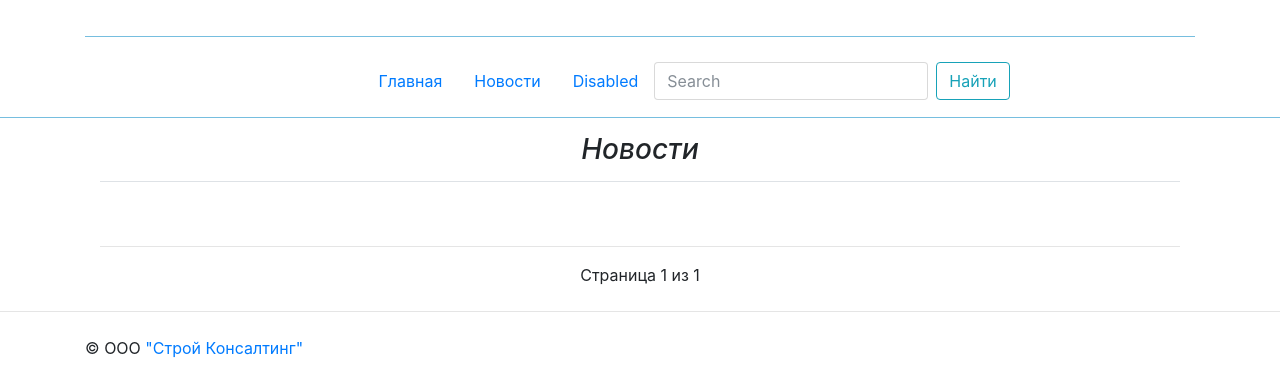
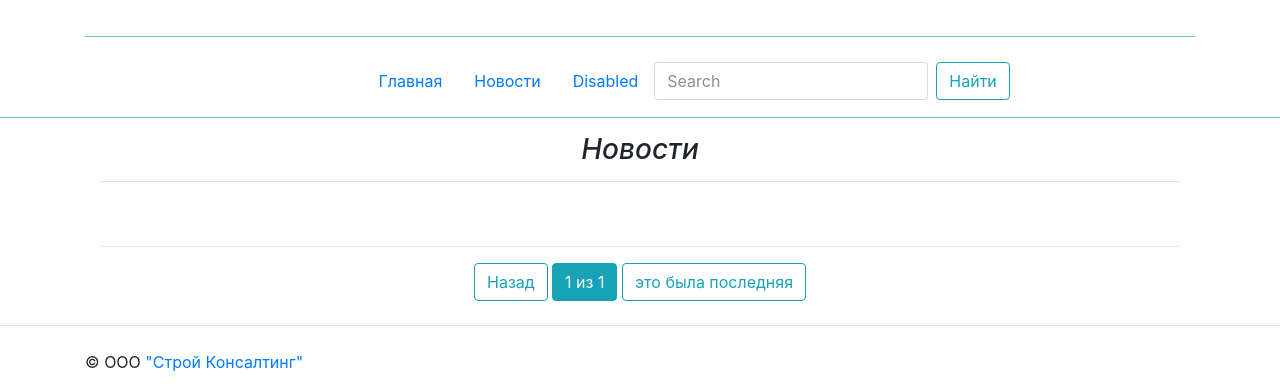
Before and after one commit to Rosabuhit/mysite, a Django app: page /news/ in a window 1280 px wide. Shown: the part 484-874 px from the top of the page. Before the commit the page ends 842 px from the top, so only its background shows below. Run offline with Django 3.2, Linux system fonts and the light colour scheme; data that the repository does not hold is empty; some libraries are stand-ins or nearby versions.

Commit message:
добавлены стат урлы и верстка новостной страницы

```diff
--- a/info/templates/news.html
+++ b/info/templates/news.html
@@ -20,7 +20,6 @@
                     <div align="center" class="news">
                         <h2 class="blog-post-title">{{ new.title }}</h2>
                         <p class="blog-post-meta">{{ new.created_date }}
-                        <p>{{ new.body | safe | truncatechars:30}}</p>
                             <br /><hr>
                         <a href="{% url 'news_detail' pk=new.pk %}" class="btn btn-info btn-rounded">Читать...</a>
                         </div><div class="col-sm-2"></div>
@@ -31,12 +30,16 @@
             <span class="page-links">
                 {% if page_obj.has_previous %}
                     <a href="/news?page={{ page_obj.previous_page_number }}" class="btn btn-outline-info btn-rounded">Назад</a>
+                {% else %}
+                    <a href="#" class="btn btn-outline-info btn-rounded">Назад</a>
                 {% endif %}
                 <span class="page-current">
-                    Страница {{ page_obj.number }} из {{ page_obj.paginator.num_pages }}
+                    <button class="btn btn-info btn-rounded">{{ page_obj.number }} из {{ page_obj.paginator.num_pages }}</button>
                 </span>
                 {% if page_obj.has_next %}
                     <a href="/news?page={{ page_obj.next_page_number }}" class="btn btn-outline-info btn-rounded">Далее</a>
+                {% else %}
+                    <a href="#" class="btn btn-outline-info btn-rounded">это была последняя</a>
                 {% endif %}
             </span>
         </div>
--- a/visit/urls.py
+++ b/visit/urls.py
@@ -15,9 +15,11 @@ Including another URLconf
 """
 from django.conf.urls import url, include
 from django.contrib import admin
+from django.conf import settings
+from django.conf.urls.static import static
 
 urlpatterns = [
     url(r'^admin/', admin.site.urls),
     url(r'', include('info.urls')),
     url(r'^ckeditor/', include('ckeditor_uploader.urls')),
-    ]
+    ]+ static(settings.MEDIA_URL, document_root=settings.MEDIA_ROOT)
```
Also changed, not shown: info/templates/news_detail.html (+11 -5 lines), visit/files/media/uploads/2018/08/12/duhhhf.jpg (added), visit/files/media/uploads/2018/08/12/yebvax.jpg (added).
